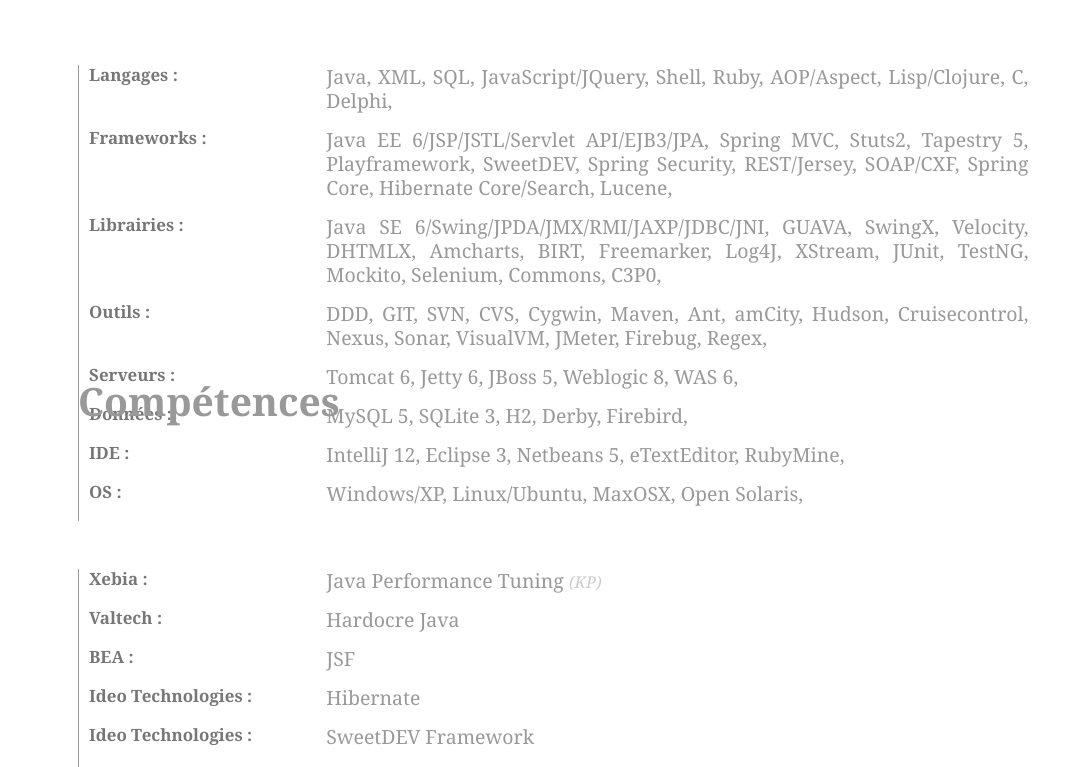
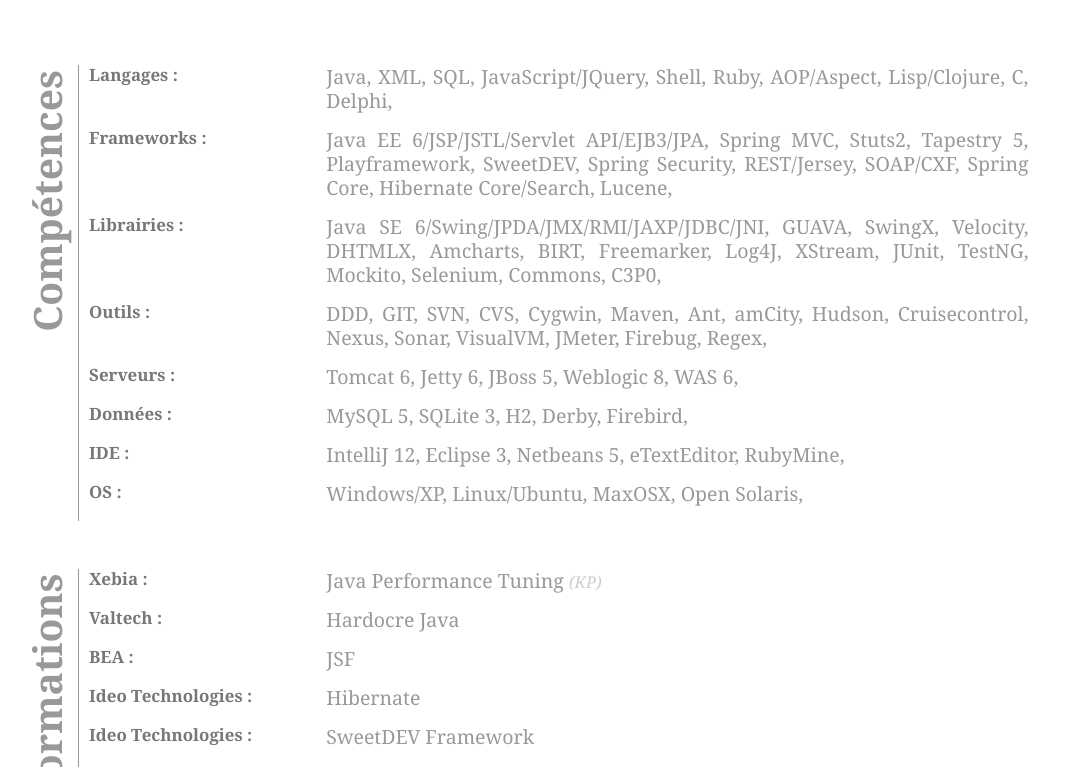
Before and after one commit to ulrich/ulrichvachon-cv, a plain HTML site: page public/index.html in a window 1280 px wide. Shown: the part 2033-2800 px from the top of the page, without its empty margins (82-1151 px from the left). Drawn offline with Linux system fonts and the light colour scheme.

Commit message:
Used transform for Chrome

```diff
--- a/public/css/style.css
+++ b/public/css/style.css
@@ -92,6 +92,10 @@
 .rotate {
     -moz-transform: rotate(-90deg);
     -moz-transform-origin: -50px 10%;
+
+    -webkit-transform:rotate(-90deg);
+    -webkit-transform-origin: -50px 10%;
+
     position: relative;
     color: #999999;
     font-size: 3em;
```
